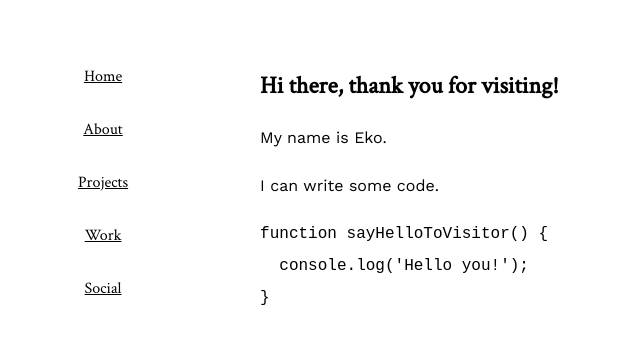
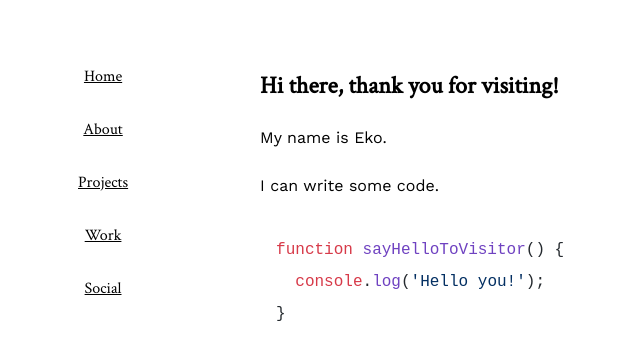
Before and after one commit to ekoeditaa/dev-portfolio-template, a React app: page / in a window 1280 px wide. Shown: the top 360 px of the page, without its empty margins (4-644 px from the left). Built offline with nearby package versions, Linux system fonts and the light colour scheme.

Commit message:
Add code syntax highlighting and reset link colors
Signed-off-by: Eko Edita <ekoeditaa@gmail.com>

```diff
--- a/public/index.html
+++ b/public/index.html
@@ -14,6 +14,14 @@
       href="https://fonts.googleapis.com/css?family=Crimson+Text|Work+Sans:400,700"
       rel="stylesheet"
     />
+    <link
+      rel="stylesheet"
+      href="https://cdnjs.cloudflare.com/ajax/libs/highlight.js/9.11.0/styles/github.min.css"
+    />
+    <script src="https://cdnjs.cloudflare.com/ajax/libs/highlight.js/9.11.0/highlight.min.js"></script>
+    <script>
+      hljs.initHighlightingOnLoad();
+    </script>
     <!--
       Notice the use of %PUBLIC_URL% in the tags above.
       It will be replaced with the URL of the `public` folder during the build.
--- a/src/components/Content/Content.jsx
+++ b/src/components/Content/Content.jsx
@@ -4,12 +4,16 @@ import pages from '../../pages';
 
 import './Content.css';
 
+const CodeBlock = require('./code-block');
 const ReactMarkdown = require('react-markdown');
 
 function Content({ activePage }) {
   return (
     <div className="content">
-      <ReactMarkdown source={pages[activePage]} />
+      <ReactMarkdown
+        source={pages[activePage]}
+        renderers={{ code: CodeBlock }}
+      />
     </div>
   );
 }
--- /dev/null
+++ b/src/components/Content/code-block.js
@@ -0,0 +1,47 @@
+const React = require('react');
+const PropTypes = require('prop-types');
+const hljs = window.hljs;
+
+class CodeBlock extends React.PureComponent {
+  constructor(props) {
+    super(props);
+    this.setRef = this.setRef.bind(this);
+  }
+
+  setRef(el) {
+    this.codeEl = el;
+  }
+
+  componentDidMount() {
+    this.highlightCode();
+  }
+
+  componentDidUpdate() {
+    this.highlightCode();
+  }
+
+  highlightCode() {
+    hljs.highlightBlock(this.codeEl);
+  }
+
+  render() {
+    return (
+      <pre>
+        <code ref={this.setRef} className={`language-${this.props.language}`}>
+          {this.props.value}
+        </code>
+      </pre>
+    );
+  }
+}
+
+CodeBlock.defaultProps = {
+  language: '',
+};
+
+CodeBlock.propTypes = {
+  value: PropTypes.string.isRequired,
+  language: PropTypes.string,
+};
+
+module.exports = CodeBlock;
--- a/src/index.css
+++ b/src/index.css
@@ -18,3 +18,8 @@ h5,
 h6 {
   font-family: 'Crimson Text', serif;
 }
+
+a {
+  text-decoration-color: none;
+  color: black;
+}
```
